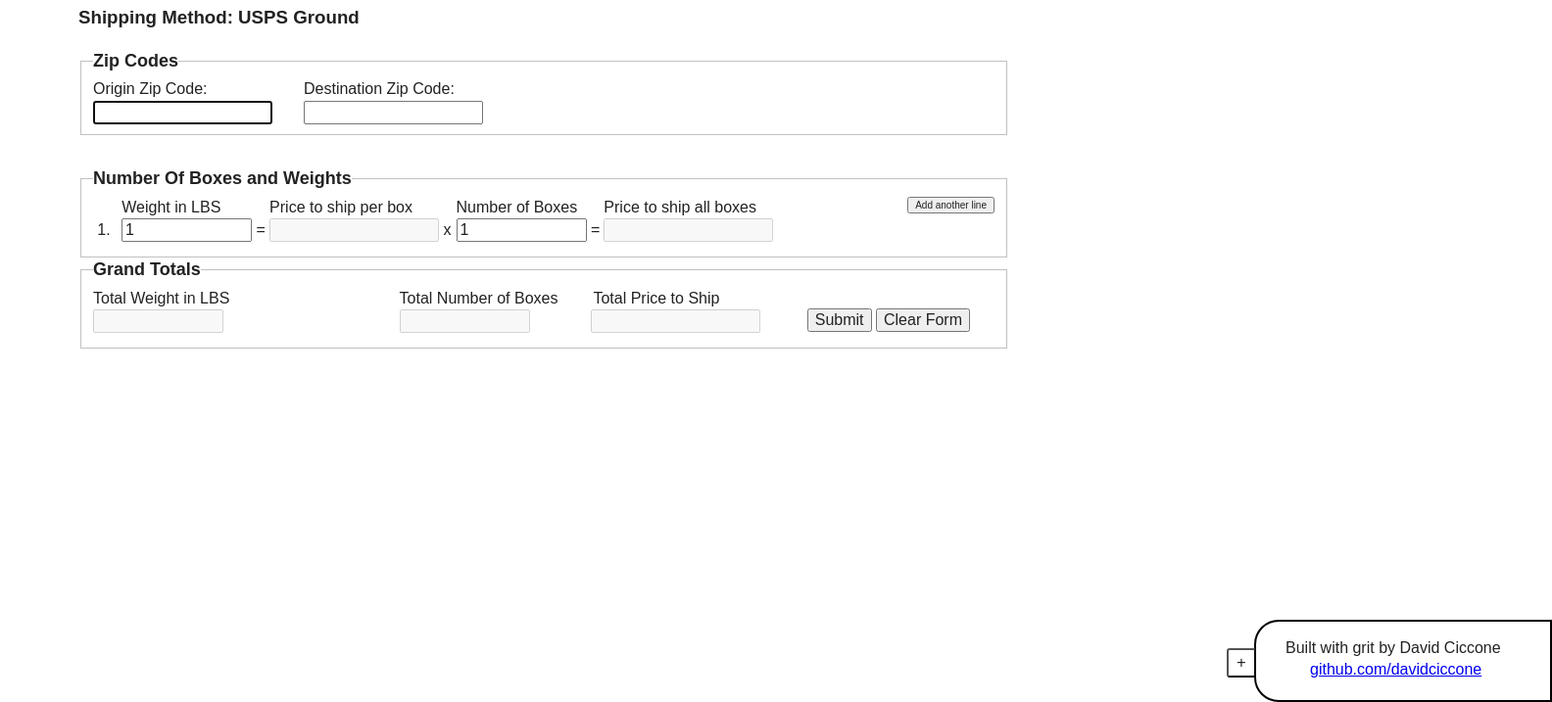
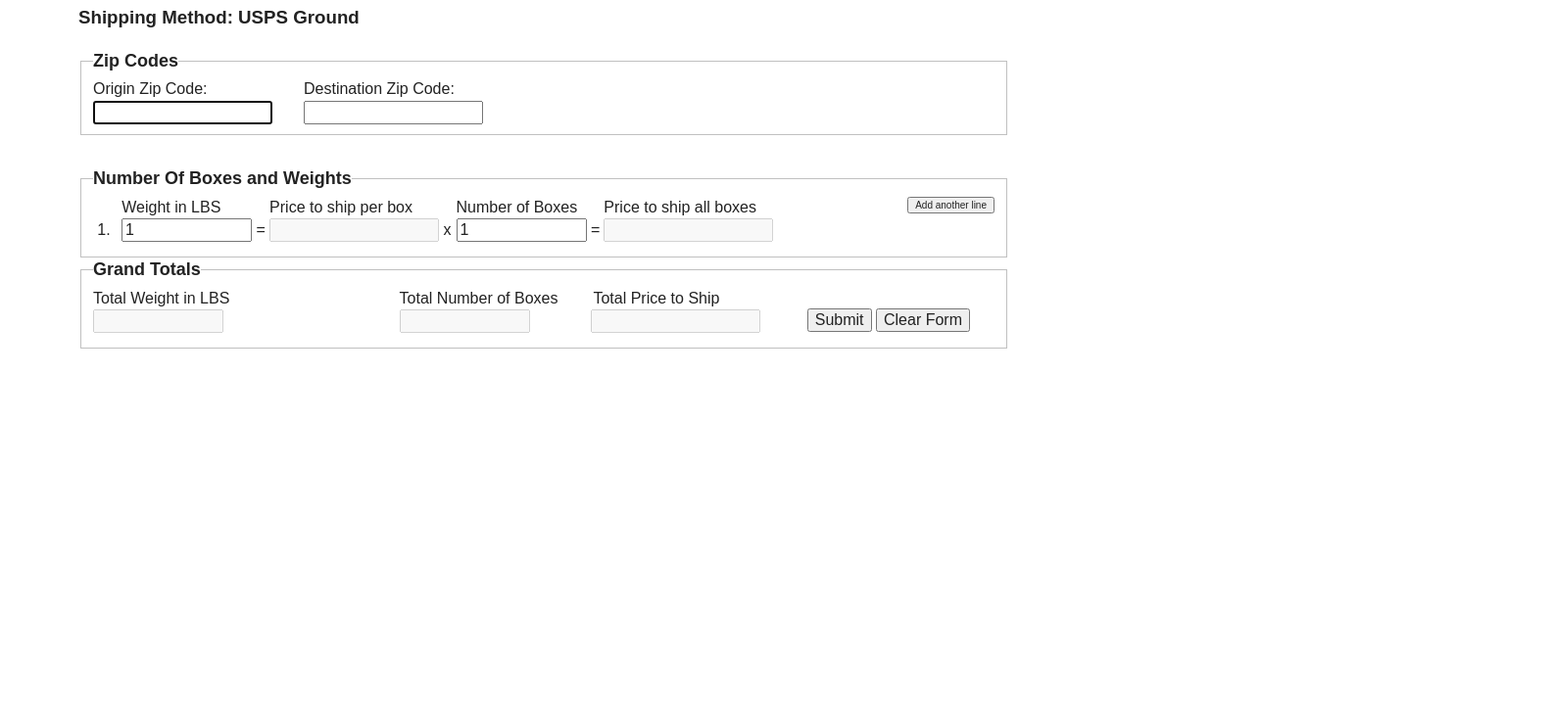
Before and after one commit to DavidCiccone/ShippingCalc, a plain HTML site: page index.html in a window 1280 px wide. Shown: the part 83-800 px from the top of the page at 98% size, 1584 px wide, since content can reach past the window. Drawn offline with nearby package versions, Linux system fonts and the light colour scheme.

Commit message:
Edit: Remove Slider

```diff
--- a/index.html
+++ b/index.html
@@ -111,11 +111,12 @@
             </div>
         </fieldset>
     </form>
-    <aside id="menu">
+    <!--<aside id="menu">
         <button id="menu-button">+</button>
         <p>Built with grit by David Ciccone
         <a id="ghlink" href="http://github.com/davidciccone">github.com/davidciccone</a></p>
     </aside>
+-->
     <script src="https://ajax.googleapis.com/ajax/libs/jquery/1.11.3/jquery.min.js"></script>
     <script>
         window.jQuery || document.write('<script src="js/vendor/jquery-1.11.3.min.js"><\/script>')
```
